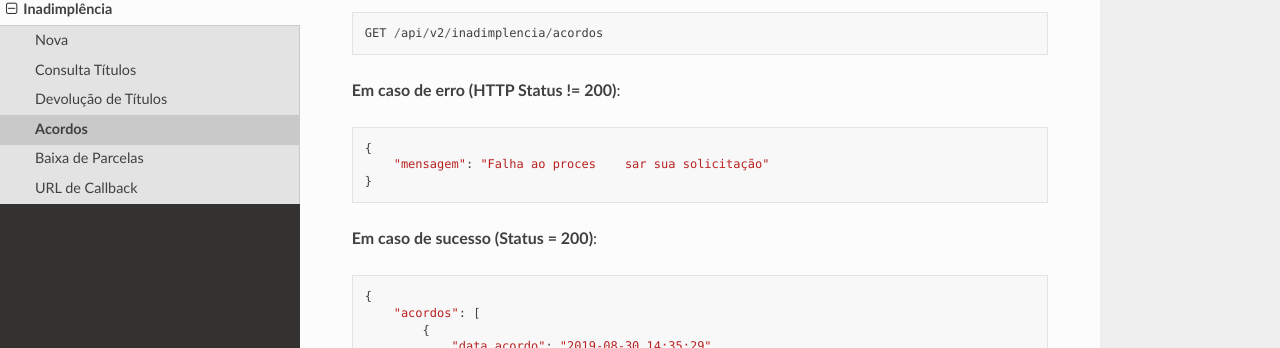
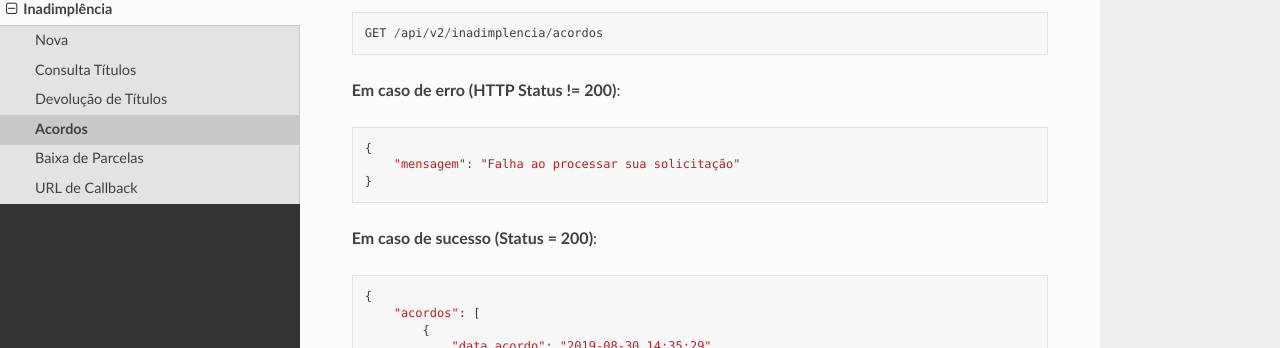
Before and after one commit to vitornovo/negociarie-api-docs, a Sphinx documentation site: the page built from docs/source/inadimplencia/lista_acordos.rst, in a window 1280 px wide and 900 px high. Shown: the part 196-544 px from the top of the window. Built offline with Sphinx 7.4.7 and the Read the Docs theme 2.0.0, drawn with Linux system fonts in a browser that asks for light colours.

Commit message:
Update lista_acordos.rst

```diff
--- a/docs/source/inadimplencia/lista_acordos.rst
+++ b/docs/source/inadimplencia/lista_acordos.rst
@@ -8,7 +8,7 @@ Para listar todos os acordos efetuados utilize a URL abaixo::
 **Em caso de erro (HTTP Status != 200)**::
 
     {
-        "mensagem": "Falha ao proces    sar sua solicitação"
+        "mensagem": "Falha ao processar sua solicitação"
     }
 
 
```
